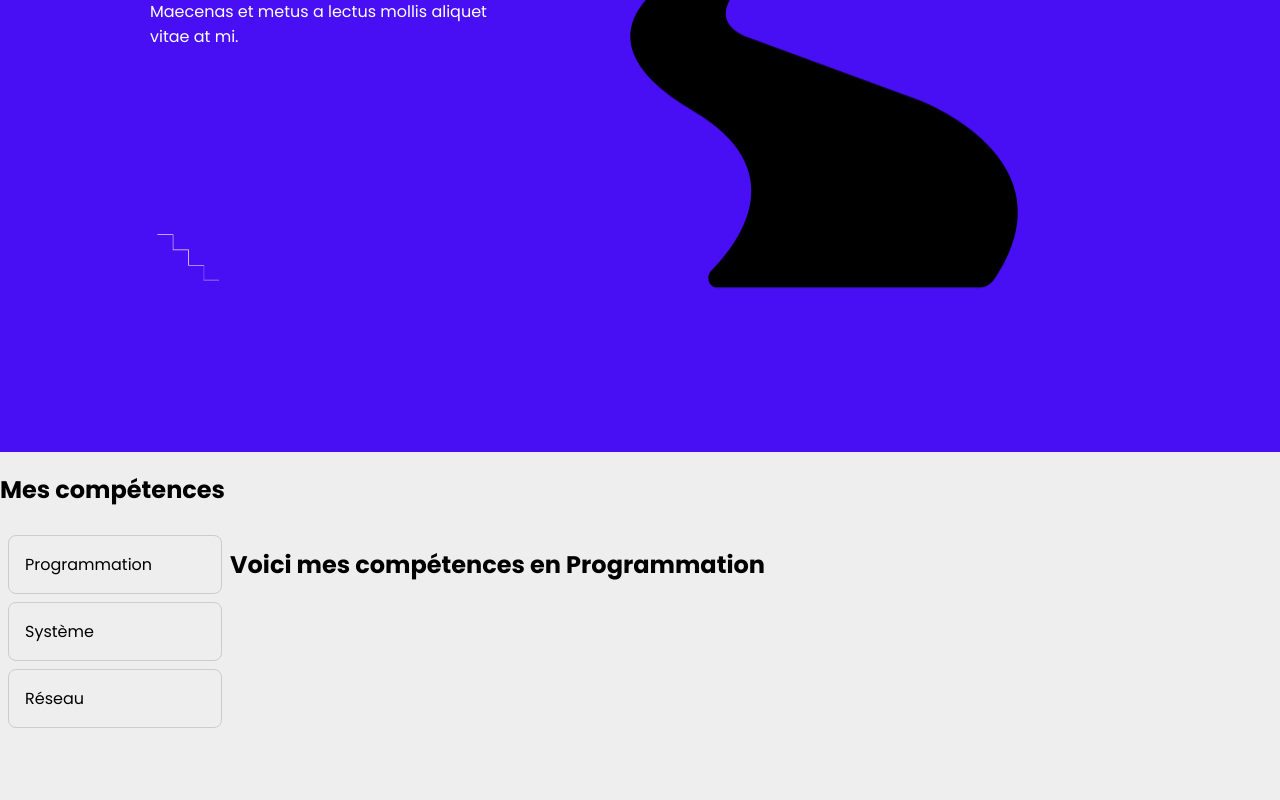
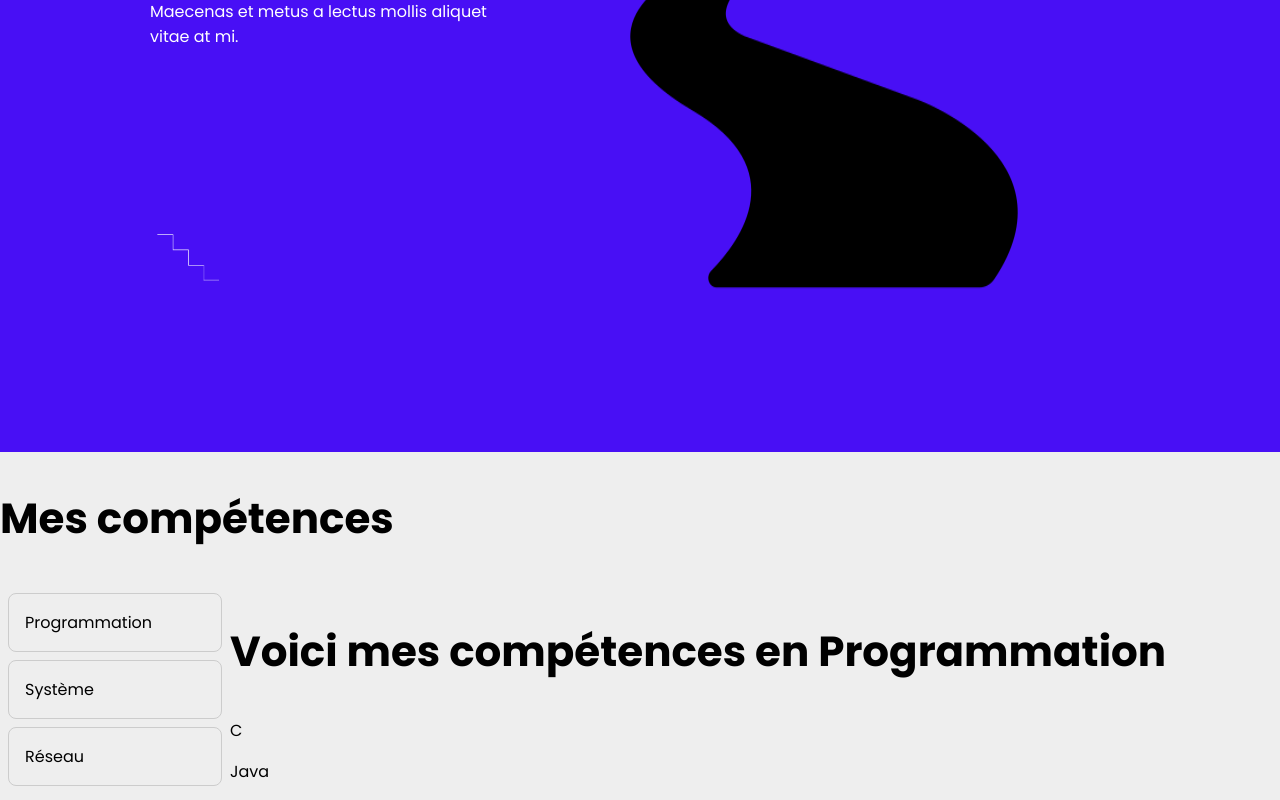
Before and after one commit to Yanis-Kouidri/personal-website-frontend, a React (Create React App) app: page / in a window 1280 px wide. Shown: the part 1744-2544 px from the top of the page. Before the commit the page ends 2480 px from the top, so only its background shows below. Built offline with nearby package versions, Linux system fonts and the light colour scheme.

Commit message:
first implementation of skill cards

```diff
--- a/package.json
+++ b/package.json
@@ -6,6 +6,7 @@
     "@testing-library/jest-dom": "^5.14.1",
     "@testing-library/react": "^13.0.0",
     "@testing-library/user-event": "^13.2.1",
+    "prop-types": "^15.8.1",
     "react": "^18.3.1",
     "react-dom": "^18.3.1",
     "react-router-dom": "^6.26.0",
--- a/src/components/home/FourthSection.jsx
+++ b/src/components/home/FourthSection.jsx
@@ -1,16 +1,19 @@
 import React, { useState } from "react"
 import styled from "styled-components"
+import SkillCard from "./SkillCard"
+import c from "../../assets/skills/programming/C.png"
+import java from "../../assets/skills/programming/java.png"
 //import colors from "../../utils/style/colors"
 
 const FourthSectionWrapper = styled.section``
 
 const StyledTitle = styled.h2`
-  font-size: 42;
+  font-size: 42px;
 `
 
 const SkillsSetList = styled.div``
 
-const SkillCard = styled.div`
+const SkillSection = styled.div`
   border: 1px solid #ccc;
   padding: 16px;
   margin: 8px;
@@ -22,12 +25,31 @@ const SkillsPart = styled.div`
   display: flex;
 `
 
+const SkillsList = styled.div``
+
 function FourthSection() {
   const title = "Mes compétences"
 
-  const skillPart = ["Programmation", "Système", "Réseau"]
+  const skills = {
+    Programmation: [
+      {
+        link: "https://en.wikipedia.org/wiki/C_(programming_language)",
+        logo: c,
+        name: "C",
+      },
+      {
+        link: "https://fr.wikipedia.org/wiki/Java_(langage)",
+        logo: java,
+        name: "Java",
+      },
+    ],
+    Système: [{}],
+    Réseau: [{}],
+  }
 
-  const [selectedSkillsSet, setSelectedSkillsSet] = useState(skillPart[0])
+  const [selectedSkillsSet, setSelectedSkillsSet] = useState(
+    Object.keys(skills)[0],
+  )
 
   const handleSkillClick = (skill) => {
     setSelectedSkillsSet(skill)
@@ -38,14 +60,28 @@ function FourthSection() {
       <StyledTitle>{title}</StyledTitle>
       <SkillsPart>
         <SkillsSetList>
-          {skillPart.map((skill) => (
-            <SkillCard key={skill} onClick={() => handleSkillClick(skill)}>
-              {skill}
-            </SkillCard>
+          {Object.keys(skills).map((skillPart) => (
+            <SkillSection
+              key={skillPart}
+              onClick={() => handleSkillClick(skillPart)}
+            >
+              {skillPart}
+            </SkillSection>
           ))}
         </SkillsSetList>
-
-        <StyledTitle>Voici mes compétences en {selectedSkillsSet}</StyledTitle>
+        <SkillsList>
+          <StyledTitle>
+            Voici mes compétences en {selectedSkillsSet}
+          </StyledTitle>
+          {skills[selectedSkillsSet].map((skill) => (
+            <SkillCard
+              key={skill.name}
+              name={skill.name}
+              logo={skill.logo}
+              link={skill.link}
+            />
+          ))}
+        </SkillsList>
       </SkillsPart>
     </FourthSectionWrapper>
   )
--- /dev/null
+++ b/src/components/home/SkillCard.jsx
@@ -0,0 +1,14 @@
+import React from "react"
+import PropTypes from "prop-types"
+
+function SkillCard({ name, logo, link }) {
+  return <p>{name}</p>
+}
+
+SkillCard.propTypes = {
+  name: PropTypes.string.isRequired,
+  logo: PropTypes.string.isRequired,
+  link: PropTypes.string.isRequired,
+}
+
+export default SkillCard
```
Also changed, not shown: src/assets/skills/programming/C.png (added), src/assets/skills/programming/java.png (added).
